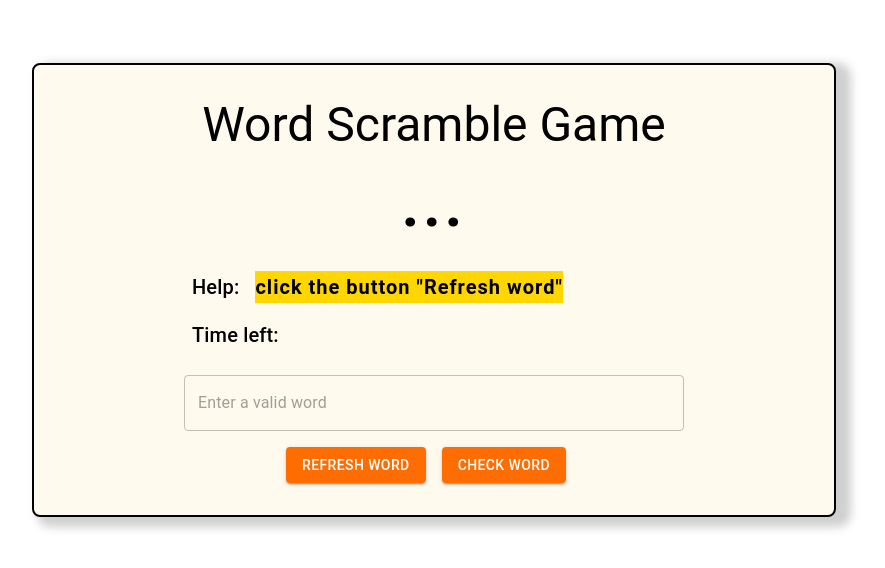
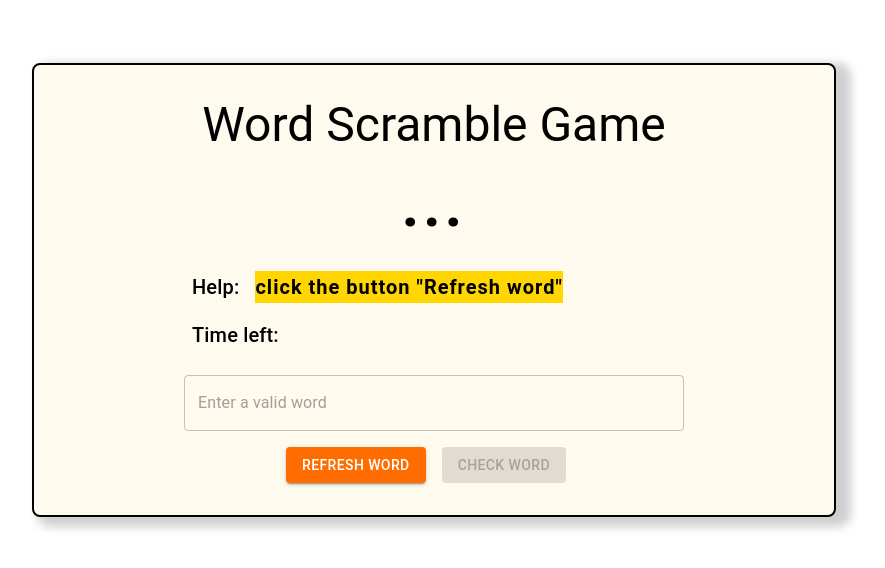
Before and after one commit to IvanovKS/word_scramble_game, a React (Create React App) app: page / in a window 1280 px wide. Shown: the part 110-678 px from the top of the page, without its empty margins (206-1091 px from the left). Built offline with nearby package versions, Linux system fonts and the light colour scheme.

Commit message:
Delete console.log in component Buttons

```diff
--- a/src/components/Buttons.tsx
+++ b/src/components/Buttons.tsx
@@ -3,6 +3,7 @@ import { ToastContainer, toast } from 'react-toastify';
 import { useWord } from '../hooks/hooks';
 import { useTimer } from '../hooks/hooks';
 import { useInput } from '../hooks/hooks';
+import { useState } from 'react';
 
 function Buttons() {
   const notify = (elem1: string, elem2: string): void => {
@@ -10,7 +11,7 @@ function Buttons() {
     const text = elem1 === elem2 ? `You are right!` : `Try again!`;
     toast[property](text, {
       position: 'top-center',
-      autoClose: 5000,
+      autoClose: 4000,
       hideProgressBar: false,
       closeOnClick: false,
       pauseOnHover: true,
@@ -20,19 +21,17 @@ function Buttons() {
     });
   };
 
+  const [disabled, setDisabled] = useState(true);
+
   const { setNewWord, currentWord } = useWord();
   const { startTimer } = useTimer();
   const { inputText } = useInput();
   const onClickRefresh = (): void => {
     setNewWord();
     startTimer();
+    setDisabled(false);
   };
   const onClickCheck = (): void => {
-    if (inputText === currentWord.word) {
-      console.log('yes');
-    } else {
-      console.log('no');
-    }
     notify(inputText, currentWord.word);
   };
   return (
@@ -48,6 +47,7 @@ function Buttons() {
         variant="contained"
         sx={{ color: 'white' }}
         onClick={onClickCheck}
+        disabled={disabled}
       >
         Check word
       </Button>
```
